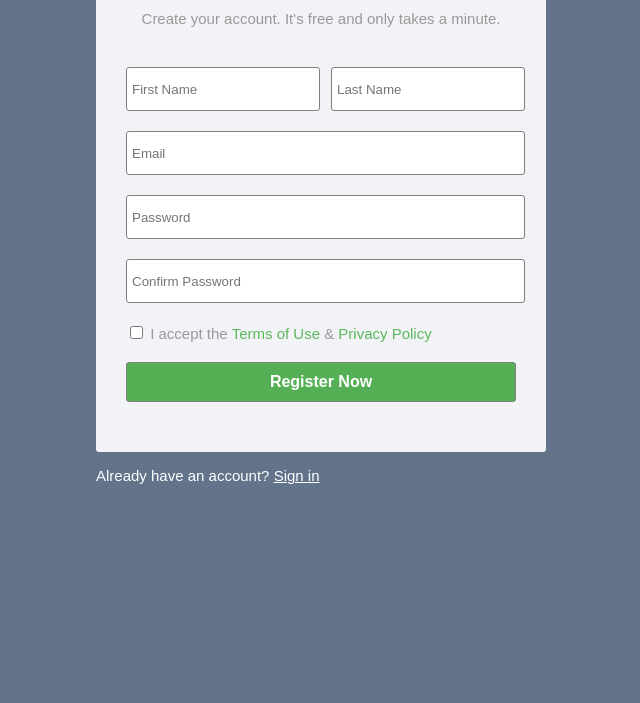
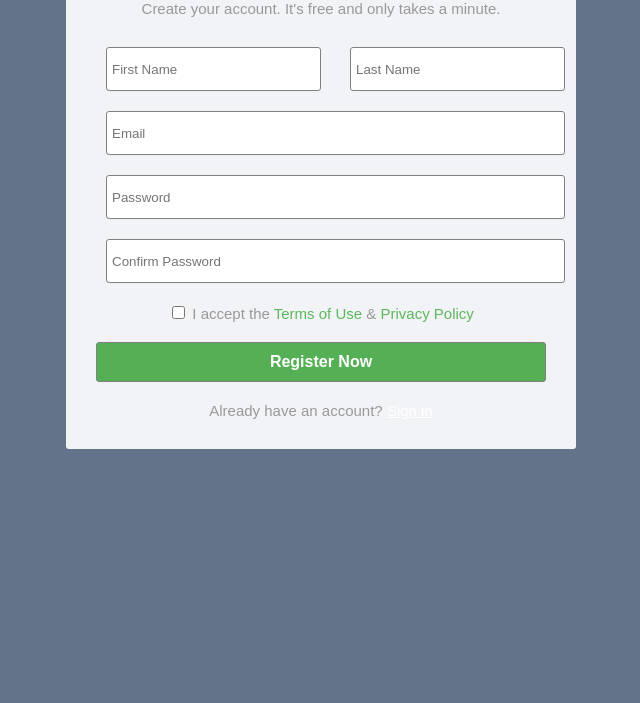
Before and after one commit to XeniaGolovach/HTML-Flex, a plain HTML site: page index.html in a window 1280 px wide. Shown: the part 97-800 px from the top of the page, without its empty margins (319-959 px from the left). Drawn offline with Linux system fonts and the light colour scheme.

Commit message:
Add work on mistakes

```diff
--- a/assets/style.css/style.css
+++ b/assets/style.css/style.css
@@ -3,14 +3,21 @@
     color: #fff;
     background: #63738a;
     font-family: Arial, sans-serif;
+    text-align: center;
+}
+
+.form-group{
+    display: block;
+
 }
 
 h2{
     font-size: 30px;
 }
-.form-control {
+.form-control{
     width: 100%;
     height: 40px;
+    margin: 0 10px;
     padding-left:5px;
     color: #707679;
     border:1px solid grey;
@@ -18,6 +25,7 @@ h2{
 
 .row{
     display: flex;
+    justify-content: space-between;
 
 }
 
@@ -42,7 +50,7 @@ h2{
     color: #646161;
     margin: 0 0 15px;
     position: relative;
-    text-align: center;
+
 }
 
 .signup-form h2:before,
@@ -67,11 +75,11 @@ h2{
 .signup-form .subtext {
     color: #999;
     padding: 10px;
-    margin-bottom: 30px;
-    text-align: center;
+    margin-bottom: 20px;
+
 }
 
-.signup-form form {
+.signup-form  {
     color: #999;
     border-radius: 3px;
     margin-bottom: 15px;
--- a/index.html
+++ b/index.html
@@ -9,44 +9,40 @@
 </head>
 <body>
     <body>
-        <div class="signup-form">
+        <section class="signup-form">
+            <h2>Register</h2>
+            <p class="subtext">Create your account. It's free and only takes a minute.</p>
             <form action="#" method="post">
-                <h2>Register</h2>
-                <p class="subtext">Create your account. It's free and only takes a minute.</p>
-                <div class="form-group">
-                    <div class="row">
+                <div class="form-group row">
                         <div>
                             <input type="text" class="form-control" name="first_name" placeholder="First Name" required="required">
                         </div>
                         <div>
                             <input type="text" class="form-control" name="last_name" placeholder="Last Name" required="required">
-                        </div>
                     </div>
                 </div>
-                <div class="form-group">
+                <label class="form-group">
                     <input type="email" class="form-control" name="email" placeholder="Email" required="required">
-                </div>
-                <div class="form-group">
+                </label>
+                <label class="form-group">
                     <input type="password" class="form-control" name="password" placeholder="Password" required="required">
-                </div>
-                <div class="form-group">
+                </label>
+                <label class="form-group">
                     <input type="password" class="form-control" name="confirm_password" placeholder="Confirm Password" required="required">
-                </div>
-                <div class="form-group">
-                    <label class="form-check-label">
+                </label>
+                    <label class="form-group">
                         <input type="checkbox" required="required"> I accept the
                         <a href="#">Terms of Use</a> &amp;
                         <a href="#">Privacy Policy</a>
                     </label>
-                </div>
-                <div class="form-group">
+                <label class="form-group">
                     <button type="submit" class="btn ">Register Now</button>
-                </div>
+                </label>
             </form>
-            <div class="text-center">Already have an account?
+            <label class="text-center">Already have an account?
                 <a href="#">Sign in</a>
-            </div>
-        </div>
+            </label>
+        </section>
     </body>
 </body>
 </html>
```
